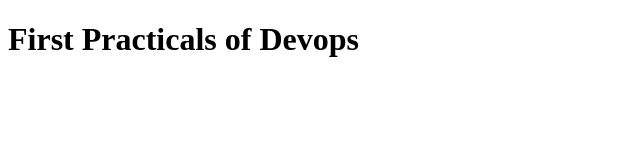
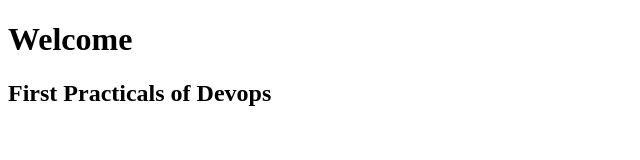
Before and after one commit to someshbankar/devops_lab, a plain HTML site: page index.html in a window 1280 px wide. Shown: the whole page, without its empty margins (0-640 px from the left). Drawn offline with Linux system fonts and the light colour scheme.

Commit message:
new version of the  file

```diff
--- a/index.html
+++ b/index.html
@@ -1,5 +1,6 @@
 <!DOCTYPE html>
 <html>
-<h1> First Practicals of Devops </h1>
+<h1> Welcome </h1>
+<h2> First Practicals of Devops </h2>
 
 </html>
```
